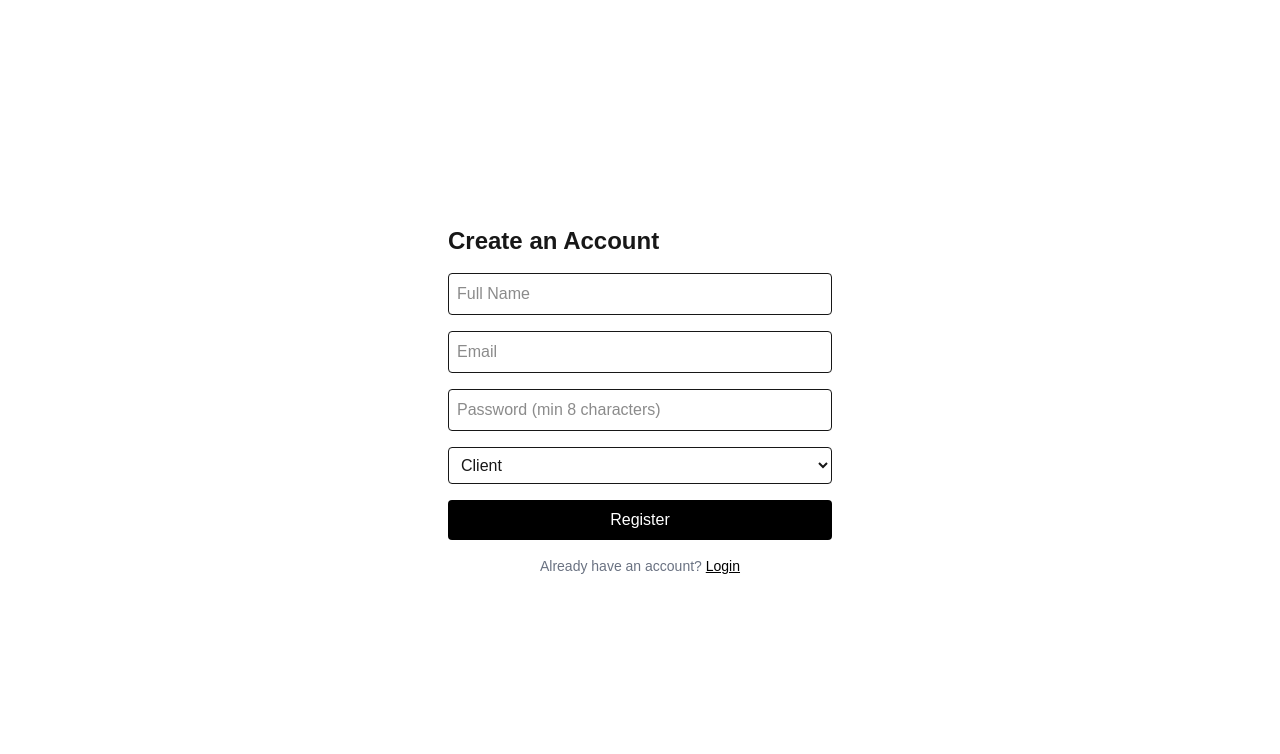
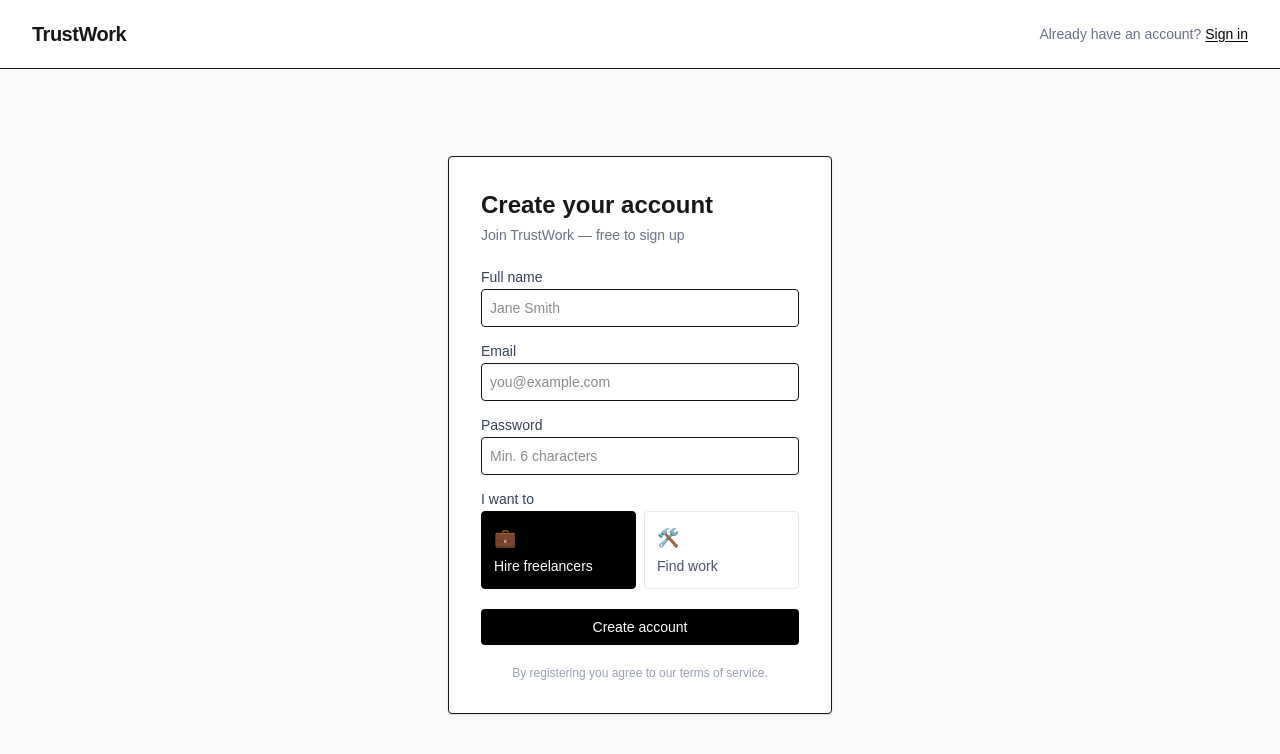
Before and after one commit to KayHabz/freelance-escrow, a Next.js app in the folder frontend/: page /register in a window 1280 px wide. Shown: the top 754 px of the page. Built offline with nearby package versions, Linux system fonts and the light colour scheme; no server answers.

Commit message:
feat: improved login & register pages — labels, role toggle, navbar, enter to submit

```diff
--- a/frontend/src/app/login/page.tsx
+++ b/frontend/src/app/login/page.tsx
@@ -1,33 +1,38 @@
 "use client";
 
-import { useState } from "react";
+import { useState, useEffect } from "react";
 import { useRouter } from "next/navigation";
 import api from "@/services/api";
 
 export default function LoginPage() {
   const router = useRouter();
 
-  const [email, setEmail] = useState("");
+  const [email, setEmail]       = useState("");
   const [password, setPassword] = useState("");
-  const [error, setError] = useState<string | null>(null);
-  const [loading, setLoading] = useState(false);
+  const [error, setError]       = useState<string | null>(null);
+  const [success, setSuccess]   = useState(false);
+  const [loading, setLoading]   = useState(false);
+
+  // ── Show success message if redirected from register ──
+  useEffect(() => {
+    const params = new URLSearchParams(window.location.search);
+    if (params.get("registered") === "true") setSuccess(true);
+  }, []);
 
   const login = async () => {
     setError(null);
 
     if (!email.trim()) return setError("Email is required");
-    if (!password) return setError("Password is required");
+    if (!password)     return setError("Password is required");
 
     setLoading(true);
     try {
       const res = await api.post("/auth/login", { email, password });
 
       localStorage.setItem("token", res.data.token);
-      localStorage.setItem("role", res.data.role ?? "client"); // ✅ store role for routing
+      localStorage.setItem("role", res.data.role ?? "client");
 
-      // ✅ Redirect based on role
-      const role = res.data.role;
-      if (role === "freelancer") {
+      if (res.data.role === "freelancer") {
         router.push("/freelancer/dashboard");
       } else {
         router.push("/client/dashboard");
@@ -41,10 +46,41 @@ export default function LoginPage() {
   };
 
   return (
-    <div className="flex h-screen items-center justify-center">
-      <div className="w-96 space-y-4">
+    <div className="min-h-screen bg-gray-50 flex flex-col">
 
-        <h1 className="text-2xl font-bold">Login</h1>
+      {/* ── Navbar ── */}
+      <nav className="flex items-center justify-between px-8 py-5 bg-white border-b">
+        <button
+          onClick={() => router.push("/")}
+          className="text-xl font-bold tracking-tight hover:opacity-70"
+        >
+          TrustWork
+        </button>
+        <p className="text-sm text-gray-500">
+          Don't have an account?{" "}
+          <button
+            onClick={() => router.push("/register")}
+            className="text-black font-medium underline underline-offset-2"
+          >
+            Sign up
+          </button>
+        </p>
+      </nav>
+
+      {/* ── Form ── */}
+      <div className="flex flex-1 items-center justify-center px-4">
+        <div className="bg-white border rounded shadow p-8 w-full max-w-sm space-y-5">
+
+          <div>
+            <h1 className="text-2xl font-bold">Welcome back</h1>
+            <p className="text-sm text-gray-500 mt-1">Sign in to your TrustWork account</p>
+          </div>
+
+          {success && (
+            <div className="bg-green-50 border border-green-300 text-green-700 text-sm p-3 rounded">
+              Account created! You can now log in.
+            </div>
+          )}
 
           {error && (
             <div className="bg-red-50 border border-red-300 text-red-700 text-sm p-3 rounded">
@@ -52,37 +88,47 @@ export default function LoginPage() {
             </div>
           )}
 
+          <div className="space-y-3">
+            <div className="space-y-1">
+              <label className="text-sm font-medium text-gray-700">Email</label>
               <input
-          className="w-full border p-2 rounded"
-          placeholder="Email"
+                className="w-full border p-2 rounded text-sm focus:outline-none focus:ring-2 focus:ring-black"
+                placeholder="you@example.com"
+                type="email"
                 value={email}
                 onChange={(e) => setEmail(e.target.value)}
+                onKeyDown={(e) => e.key === "Enter" && login()}
               />
+            </div>
 
+            <div className="space-y-1">
+              <label className="text-sm font-medium text-gray-700">Password</label>
               <input
                 type="password"
-          className="w-full border p-2 rounded"
-          placeholder="Password"
+                className="w-full border p-2 rounded text-sm focus:outline-none focus:ring-2 focus:ring-black"
+                placeholder="••••••••"
                 value={password}
                 onChange={(e) => setPassword(e.target.value)}
+                onKeyDown={(e) => e.key === "Enter" && login()}
               />
+            </div>
+          </div>
 
           <button
             onClick={login}
             disabled={loading}
-          className="w-full bg-black text-white p-2 rounded disabled:opacity-50"
+            className="w-full bg-black text-white p-2 rounded text-sm font-medium hover:bg-gray-800 disabled:opacity-50"
           >
-          {loading ? "Logging in..." : "Login"}
+            {loading ? "Signing in..." : "Sign in"}
           </button>
 
-        <p className="text-sm text-center text-gray-500">
-          Don't have an account?{" "}
-          <a href="/register" className="text-black underline">
-            Register
-          </a>
+          <p className="text-xs text-center text-gray-400">
+            By signing in you agree to our terms of service.
           </p>
 
         </div>
       </div>
+
+    </div>
   );
 }
--- a/frontend/src/app/register/page.tsx
+++ b/frontend/src/app/register/page.tsx
@@ -7,28 +7,24 @@ import api from "@/services/api";
 export default function RegisterPage() {
   const router = useRouter();
 
-  const [name, setName] = useState("");
-  const [email, setEmail] = useState("");
+  const [name, setName]       = useState("");
+  const [email, setEmail]     = useState("");
   const [password, setPassword] = useState("");
-  const [role, setRole] = useState("client");
-  const [error, setError] = useState<string | null>(null);
+  const [role, setRole]       = useState<"client" | "freelancer">("client");
+  const [error, setError]     = useState<string | null>(null);
   const [loading, setLoading] = useState(false);
 
   const register = async () => {
     setError(null);
 
-    if (!name.trim()) return setError("Name is required");
-    if (!email.trim()) return setError("Email is required");
-    if (!password || password.length < 8)
-      return setError("Password must be at least 8 characters");
+    if (!name.trim())                    return setError("Name is required");
+    if (!email.trim())                   return setError("Email is required");
+    if (!password || password.length < 6) return setError("Password must be at least 6 characters");
 
     setLoading(true);
     try {
       await api.post("/auth/register", { name, email, password, role });
-
-      // ✅ Redirect to login after successful registration
       router.push("/login?registered=true");
-
     } catch (err: any) {
       setError(err.response?.data?.message || err.message || "Registration failed");
     } finally {
@@ -37,10 +33,35 @@ export default function RegisterPage() {
   };
 
   return (
-    <div className="flex h-screen items-center justify-center">
-      <div className="w-96 space-y-4">
+    <div className="min-h-screen bg-gray-50 flex flex-col">
 
-        <h1 className="text-2xl font-bold">Create an Account</h1>
+      {/* ── Navbar ── */}
+      <nav className="flex items-center justify-between px-8 py-5 bg-white border-b">
+        <button
+          onClick={() => router.push("/")}
+          className="text-xl font-bold tracking-tight hover:opacity-70"
+        >
+          TrustWork
+        </button>
+        <p className="text-sm text-gray-500">
+          Already have an account?{" "}
+          <button
+            onClick={() => router.push("/login")}
+            className="text-black font-medium underline underline-offset-2"
+          >
+            Sign in
+          </button>
+        </p>
+      </nav>
+
+      {/* ── Form ── */}
+      <div className="flex flex-1 items-center justify-center px-4">
+        <div className="bg-white border rounded shadow p-8 w-full max-w-sm space-y-5">
+
+          <div>
+            <h1 className="text-2xl font-bold">Create your account</h1>
+            <p className="text-sm text-gray-500 mt-1">Join TrustWork — free to sign up</p>
+          </div>
 
           {error && (
             <div className="bg-red-50 border border-red-300 text-red-700 text-sm p-3 rounded">
@@ -48,53 +69,87 @@ export default function RegisterPage() {
             </div>
           )}
 
+          <div className="space-y-3">
+
+            <div className="space-y-1">
+              <label className="text-sm font-medium text-gray-700">Full name</label>
               <input
-          className="w-full border p-2 rounded"
-          placeholder="Full Name"
+                className="w-full border p-2 rounded text-sm focus:outline-none focus:ring-2 focus:ring-black"
+                placeholder="Jane Smith"
                 value={name}
                 onChange={(e) => setName(e.target.value)}
               />
+            </div>
 
+            <div className="space-y-1">
+              <label className="text-sm font-medium text-gray-700">Email</label>
               <input
-          className="w-full border p-2 rounded"
-          placeholder="Email"
+                className="w-full border p-2 rounded text-sm focus:outline-none focus:ring-2 focus:ring-black"
+                placeholder="you@example.com"
+                type="email"
                 value={email}
                 onChange={(e) => setEmail(e.target.value)}
               />
+            </div>
 
+            <div className="space-y-1">
+              <label className="text-sm font-medium text-gray-700">Password</label>
               <input
                 type="password"
-          className="w-full border p-2 rounded"
-          placeholder="Password (min 8 characters)"
+                className="w-full border p-2 rounded text-sm focus:outline-none focus:ring-2 focus:ring-black"
+                placeholder="Min. 6 characters"
                 value={password}
                 onChange={(e) => setPassword(e.target.value)}
+                onKeyDown={(e) => e.key === "Enter" && register()}
               />
+            </div>
 
-        <select
-          className="w-full border p-2 rounded"
-          value={role}
-          onChange={(e) => setRole(e.target.value)}
+            {/* ── Role selector ── */}
+            <div className="space-y-1">
+              <label className="text-sm font-medium text-gray-700">I want to</label>
+              <div className="grid grid-cols-2 gap-2">
+                <button
+                  onClick={() => setRole("client")}
+                  className={`border rounded p-3 text-sm font-medium text-left transition-all ${
+                    role === "client"
+                      ? "border-black bg-black text-white"
+                      : "border-gray-200 text-gray-600 hover:border-gray-400"
+                  }`}
                 >
-          <option value="client">Client</option>
-          <option value="freelancer">Freelancer</option>
-        </select>
+                  <span className="block text-lg mb-1">💼</span>
+                  Hire freelancers
+                </button>
+                <button
+                  onClick={() => setRole("freelancer")}
+                  className={`border rounded p-3 text-sm font-medium text-left transition-all ${
+                    role === "freelancer"
+                      ? "border-black bg-black text-white"
+                      : "border-gray-200 text-gray-600 hover:border-gray-400"
+                  }`}
+                >
+                  <span className="block text-lg mb-1">🛠️</span>
+                  Find work
+                </button>
+              </div>
+            </div>
+
+          </div>
 
           <button
             onClick={register}
             disabled={loading}
-          className="w-full bg-black text-white p-2 rounded disabled:opacity-50"
+            className="w-full bg-black text-white p-2 rounded text-sm font-medium hover:bg-gray-800 disabled:opacity-50"
           >
-          {loading ? "Creating account..." : "Register"}
+            {loading ? "Creating account..." : "Create account"}
           </button>
 
-        <p className="text-sm text-center text-gray-500">
-          Already have an account?{" "}
-          <a href="/login" className="text-black underline">
-            Login
-          </a>
+          <p className="text-xs text-center text-gray-400">
+            By registering you agree to our terms of service.
           </p>
 
         </div>
       </div>
+
+    </div>
   );
 }
```
Lines whose indentation alone changed are shown as unchanged.
